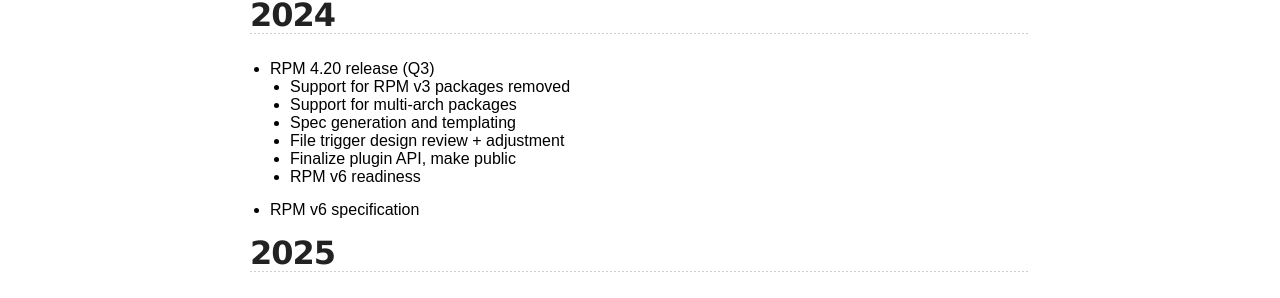
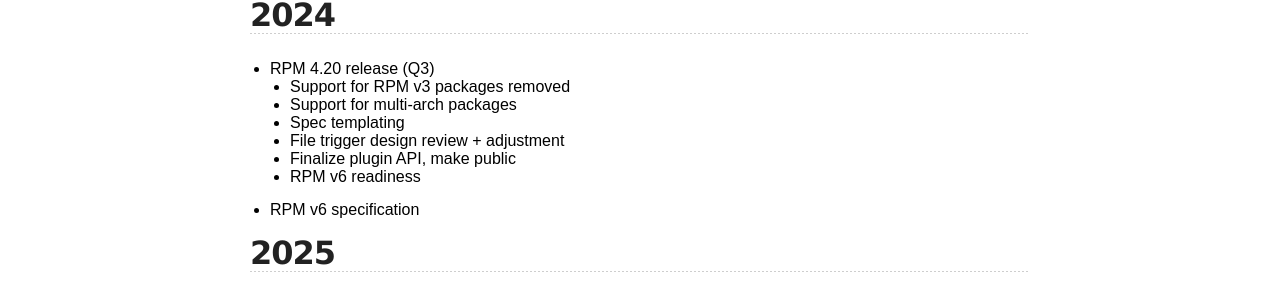
Before and after one commit to rpm-software-management/rpm-web, a Jekyll site: the page built from roadmap.md, in a window 1280 px wide. Shown: the part 834-1132 px from the top of the page. Built offline with Jekyll 4.4.1, drawn with Linux system fonts in a browser that asks for light colours.

Commit message:
Doh, should've been in previous commit

```diff
--- a/roadmap.md
+++ b/roadmap.md
@@ -32,7 +32,7 @@ title: rpm.org - Roadmap
 * RPM 4.20 release (Q3)
   * Support for RPM v3 packages removed
   * Support for multi-arch packages
-  * Spec generation and templating
+  * Spec templating
   * File trigger design review + adjustment
   * Finalize plugin API, make public
   * RPM v6 readiness
```
